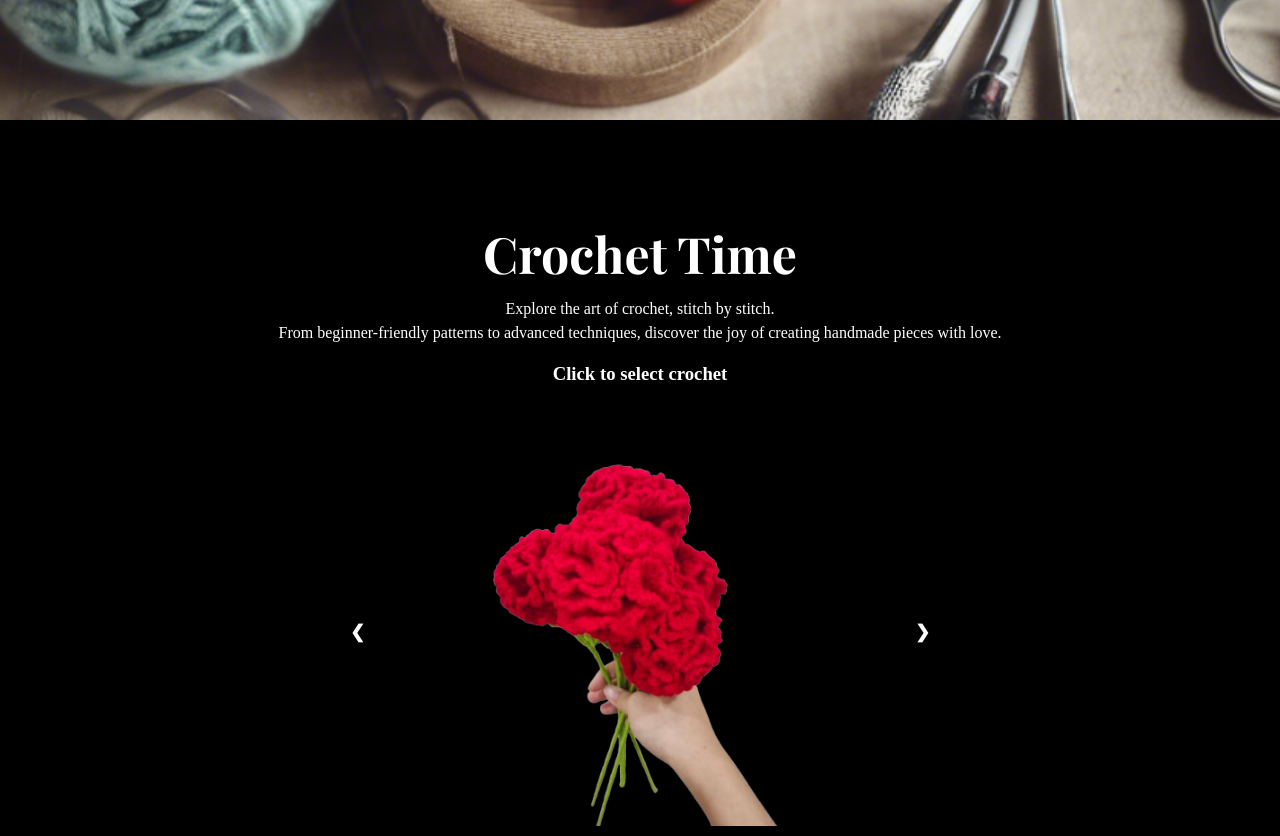
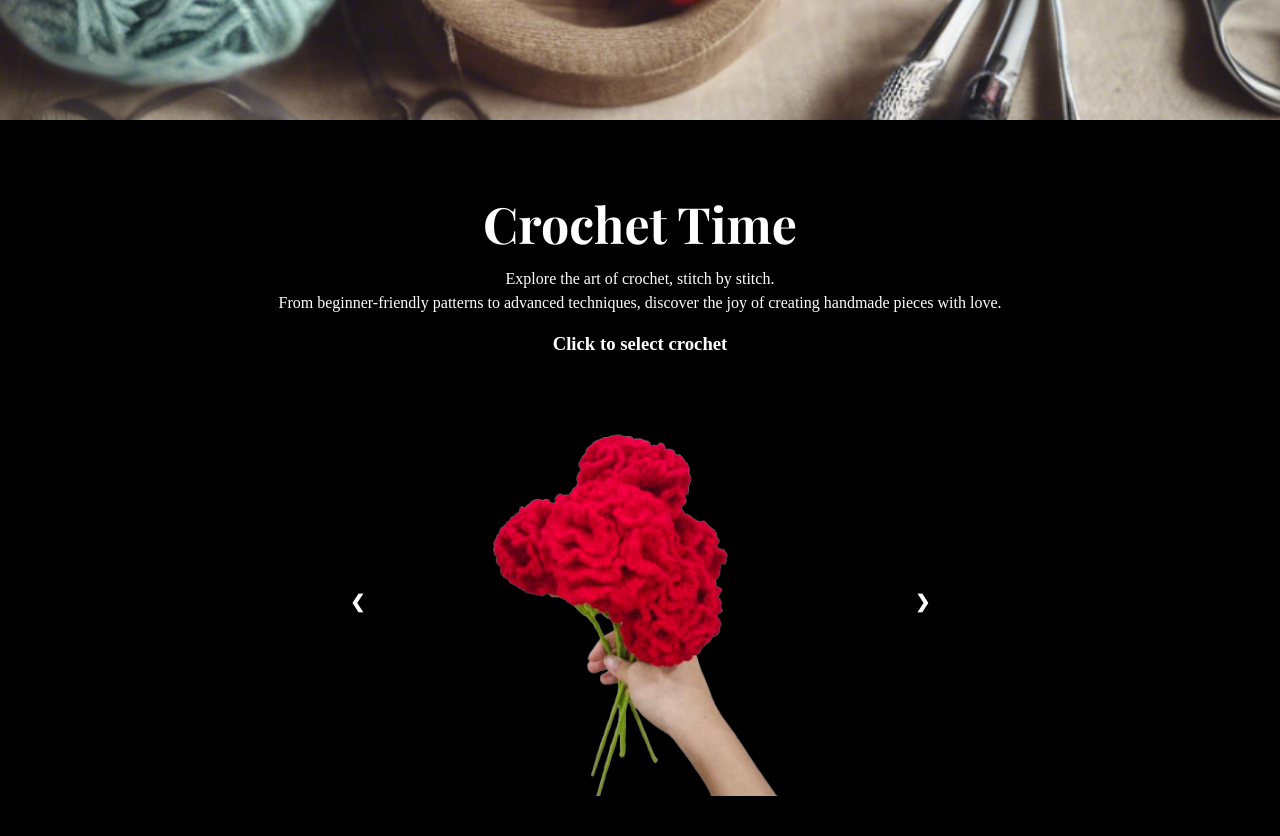
Before and after one commit to Esan34888/Esan34888.github.io, a plain HTML site: page index.html in a window 1280 px wide. Shown: the part 680-1516 px from the top of the page. Drawn offline with nearby package versions, Linux system fonts and the light colour scheme.

Commit message:
Update index.html

```diff
--- a/index.html
+++ b/index.html
@@ -94,7 +94,7 @@
         }
 
         .crochet-section {
-            padding: 100px 20px 50px;
+            padding: 70px 20px 50px;
             color: white;
             text-align: center;
             animation: fadeIn 2s ease-out forwards;
```
